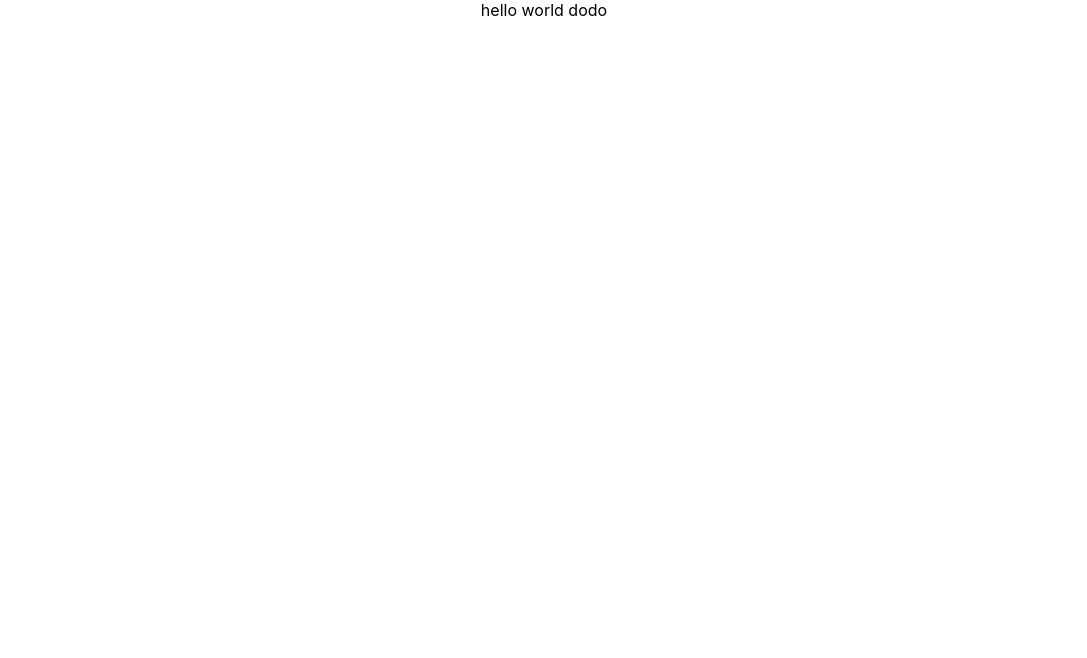
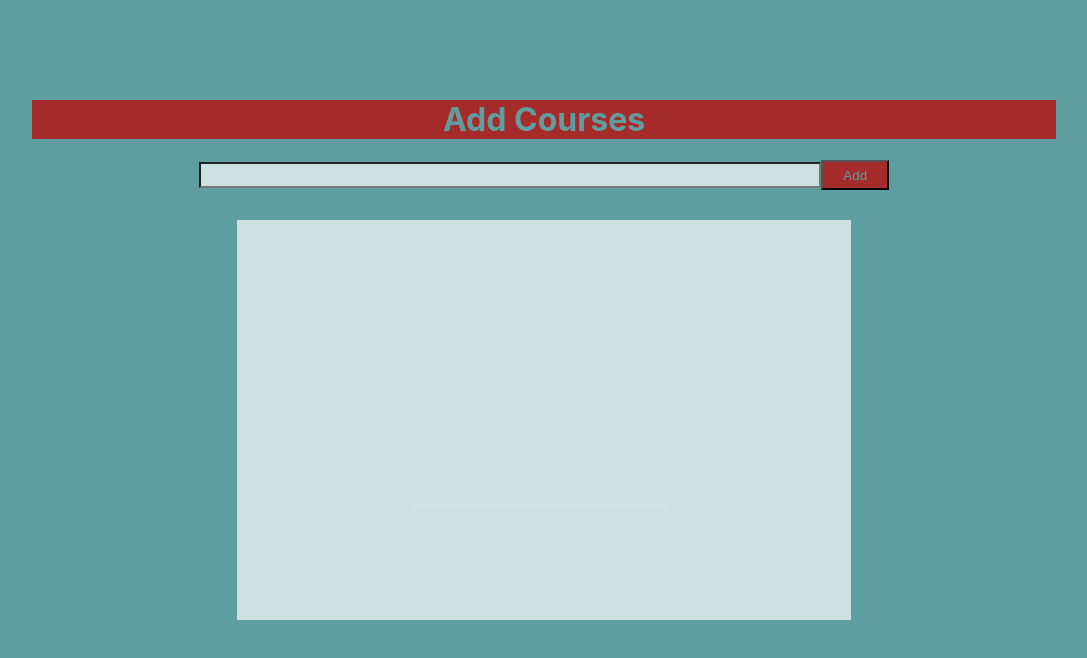
Before and after one commit to Doaahesham/crud-courses-app, a React (Create React App) app: page / in a window 1280 px wide. Shown: the top 658 px of the page, without its empty margins (96-1183 px from the left). Built offline with nearby package versions, Linux system fonts and the light colour scheme.

Commit message:
handle design

```diff
--- a/src/App.js
+++ b/src/App.js
@@ -1,12 +1,21 @@
+import React, { Component } from 'react'
+import Form from './components/Form';
 
-import './App.css';
 
-function App() {
-  return (
-    <div className="App">
-     hello world dodo
-    </div>
-  );
+class App extends Component {
+  state={
+    }
+  render() {
+    return (
+      <div className="container">
+        <h1 className="style-heading">Add Courses</h1>
+        <Form />
+
+
+
+      </div>
+    );
+  }
 }
 
 export default App;
--- /dev/null
+++ b/src/components/Form.js
@@ -0,0 +1,21 @@
+import React, { Component } from "react";
+import ListItem from "./ListItem";
+
+class Form extends Component {
+  state = {};
+  render() {
+    return (
+      <div>
+        <form className="style-form">
+          <input type="text" className="style-input"/>
+          <input type="submit" className="style-btn" value="Add"/>
+        </form>
+
+        <ListItem/>
+
+      </div>
+    );
+  }
+}
+
+export default Form;
--- /dev/null
+++ b/src/components/Item.js
@@ -0,0 +1,15 @@
+import React, { Component } from 'react'
+
+class Item extends Component {
+    constructor(props) {
+        super(props);
+        this.state = {  };
+    }
+    render() {
+        return (
+            <div></div>
+        );
+    }
+}
+
+export default Item;
--- /dev/null
+++ b/src/components/ListItem.js
@@ -0,0 +1,17 @@
+import React, { Component } from 'react'
+import Item from './Item';
+
+class ListItem extends Component {
+   state={}
+    render() {
+        return (
+            <div className="list-style">
+                <Item/>
+
+
+            </div>
+        );
+    }
+}
+
+export default ListItem;
--- a/src/index.css
+++ b/src/index.css
@@ -1,13 +1,52 @@
 body {
   margin: 0;
-  font-family: -apple-system, BlinkMacSystemFont, 'Segoe UI', 'Roboto', 'Oxygen',
-    'Ubuntu', 'Cantarell', 'Fira Sans', 'Droid Sans', 'Helvetica Neue',
+  font-family: -apple-system, BlinkMacSystemFont, "Segoe UI", "Roboto", "Oxygen",
+    "Ubuntu", "Cantarell", "Fira Sans", "Droid Sans", "Helvetica Neue",
     sans-serif;
   -webkit-font-smoothing: antialiased;
   -moz-osx-font-smoothing: grayscale;
+  background-color: cadetblue;
+  box-sizing: border-box;
 }
 
 code {
-  font-family: source-code-pro, Menlo, Monaco, Consolas, 'Courier New',
+  font-family: source-code-pro, Menlo, Monaco, Consolas, "Courier New",
     monospace;
 }
+
+.container {
+  width: 80%;
+  margin: auto;
+}
+.style-heading {
+  text-align: center;
+  background-color: brown;
+  color: cadetblue;
+  margin-top: 100px;
+}
+.style-input {
+  width: 60%;
+  height: 20px;
+  color: brown;
+  background-color: #ffffffaf;
+}
+.style-btn {
+  background-color: brown;
+  color: cadetblue;
+  height: 30px;
+  padding-left: 20px;
+  padding-right: 20px;
+  cursor: pointer;
+}
+
+.style-form {
+  text-align: center;
+}
+
+.list-style {
+  margin: auto;
+  min-height: 400px;
+  background-color: #ffffffaf;
+  width: 60%;
+  margin-top: 30px;
+}
```
